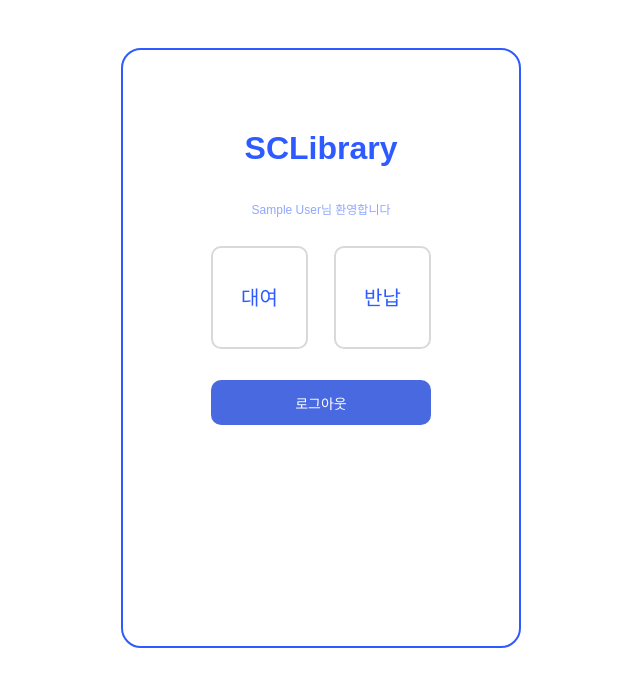
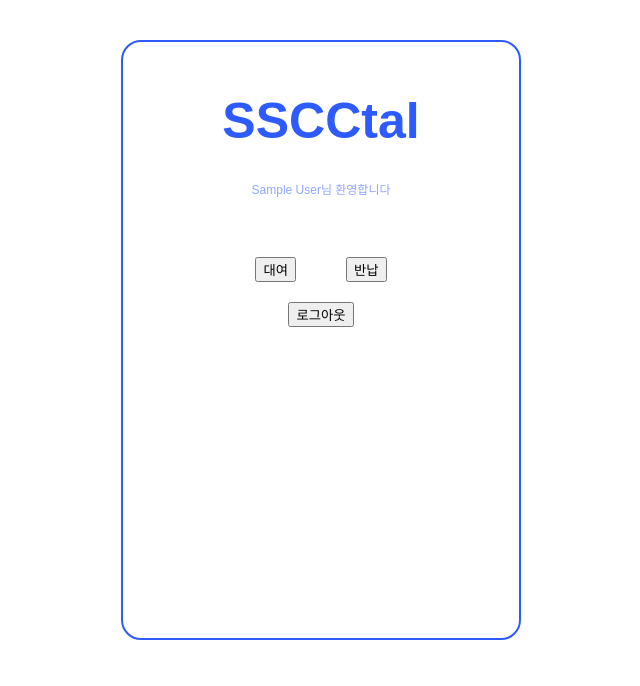
Before and after one commit to SSCC-Library/SSCCtal-FE.kiosk, a React (Vite) app: page /main in a window 1280 px wide. Shown: the top 686 px of the page, without its empty margins (319-959 px from the left). Built offline with nearby package versions, Linux system fonts and the light colour scheme; no server answers; sample sign-in values are in the browser's storage.

Commit message:
design: 메인 페이지 디자인 refactor (#25)

```diff
--- a/src/pages/main/main.css
+++ b/src/pages/main/main.css
@@ -1,31 +1,43 @@
 .main-container {
-	position: relative;
-	top: 40px;
 	width: 400px;
 	height: 600px;
-	margin: 0 auto;
+	margin: 40px auto 0 auto;
 	background: #fff;
 	border: 2px solid #2e5bff;
 	border-radius: 20px;
 	box-sizing: border-box;
 	font-family: 'Noto Sans KR', sans-serif;
+
+	display: flex;
+	flex-direction: column;
+	align-items: center;
 }
 
-.title {
-	position: absolute;
-	top: 80px;
-	left: 50%;
-	transform: translateX(-50%);
+.main-title {
+	margin-top: 50px;
 	font-weight: 700;
-	font-size: 32px;
+	font-size: 50px;
 	color: #2e5bff;
 }
 
-.label {
-	position: absolute;
-	top: 150px;
-	left: 50%;
-	transform: translateX(-50%);
+.main-label {
+	margin-top: 30px;
 	font-size: 12px;
 	color: #8fa7ff;
 }
+
+.main-button-container {
+	display: flex;
+	flex-direction: row;
+	gap: 50px;
+	justify-content: center;
+	align-items: center;
+}
+
+.main-button-wrapper {
+	display: flex;
+	flex-direction: column;
+	align-items: center;
+	gap: 20px; /* 위 두 버튼과 아래 버튼 사이 간격 */
+	margin-top: 60px;
+}
--- a/src/pages/main/main_form.jsx
+++ b/src/pages/main/main_form.jsx
@@ -7,20 +7,22 @@ function MainForm() {
 	const navigate = useNavigate();
 
 	return (
-		<div className="main-page">
+		<div className="main-button-wrapper">
+			<div className="main-button-container">
 				<Button
 					onClick={() => navigate('/qrscan', { state: { mode: 'rental' } })}
-				class_name="rental-button"
+					class_name="square-button"
 				>
 					대여
 				</Button>
 				<Button
 					onClick={() => navigate('/qrscan', { state: { mode: 'return' } })}
-				class_name="return-button"
+					class_name="square-button"
 				>
 					반납
 				</Button>
-			<Button onClick={() => navigate('/')} class_name="login-button">
+			</div>
+			<Button onClick={() => navigate('/')} class_name="default-button">
 				로그아웃
 			</Button>
 		</div>
--- a/src/pages/main/main_page.jsx
+++ b/src/pages/main/main_page.jsx
@@ -7,12 +7,10 @@ function MainPage() {
 	if (!user) return null;
 
 	return (
-		<div className="main-page">
-			<div className="main-container">
-				<div className="title">SCLibrary</div>
-				<div className="label">{user.name}님 환영합니다</div>
-				<MainForm />
-			</div>
+		<div className="main-container">
+			<div className="main-title">SSCCtal</div>
+			<div className="main-label">{user.name}님 환영합니다</div>
+			<MainForm />
 		</div>
 	);
 }
```
Lines whose indentation alone changed are shown as unchanged.
